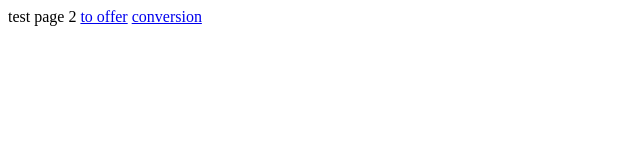
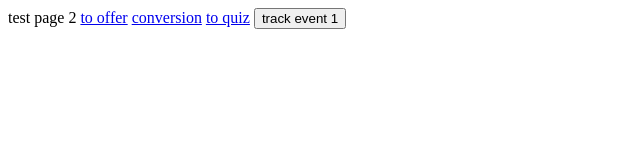
Before and after one commit to kazaba889/test2, a plain HTML site: page index.html in a window 1280 px wide. Shown: the whole page, without its empty margins (0-640 px from the left). Drawn offline with Linux system fonts and the light colour scheme.

Commit message:
Update index.html

```diff
--- a/index.html
+++ b/index.html
@@ -31,6 +31,9 @@
 
     <a data-to-offer>to offer</a>
     <a data-to-conv>conversion</a>
+    <a href="https://kazaba889.github.io/test/">to quiz</a>
+
+    <button data-e1-btn onclick="trackE1()">track event 1</button>
 
     <script>
       function getCookie(name) {
@@ -56,6 +59,15 @@
 
       setTimeout(() => updateToOfferUrl(), 1000);
       updateConversionUrl();
+
+      function trackE1() {
+        BPixelJS.update({
+          updateKey: '44b9940bb47fa6c44430a3789a33c4d9',
+          tokens: {
+            add_event1: '1',
+          }
+        })
+      }
     </script>
   </body>
 </html>
```
